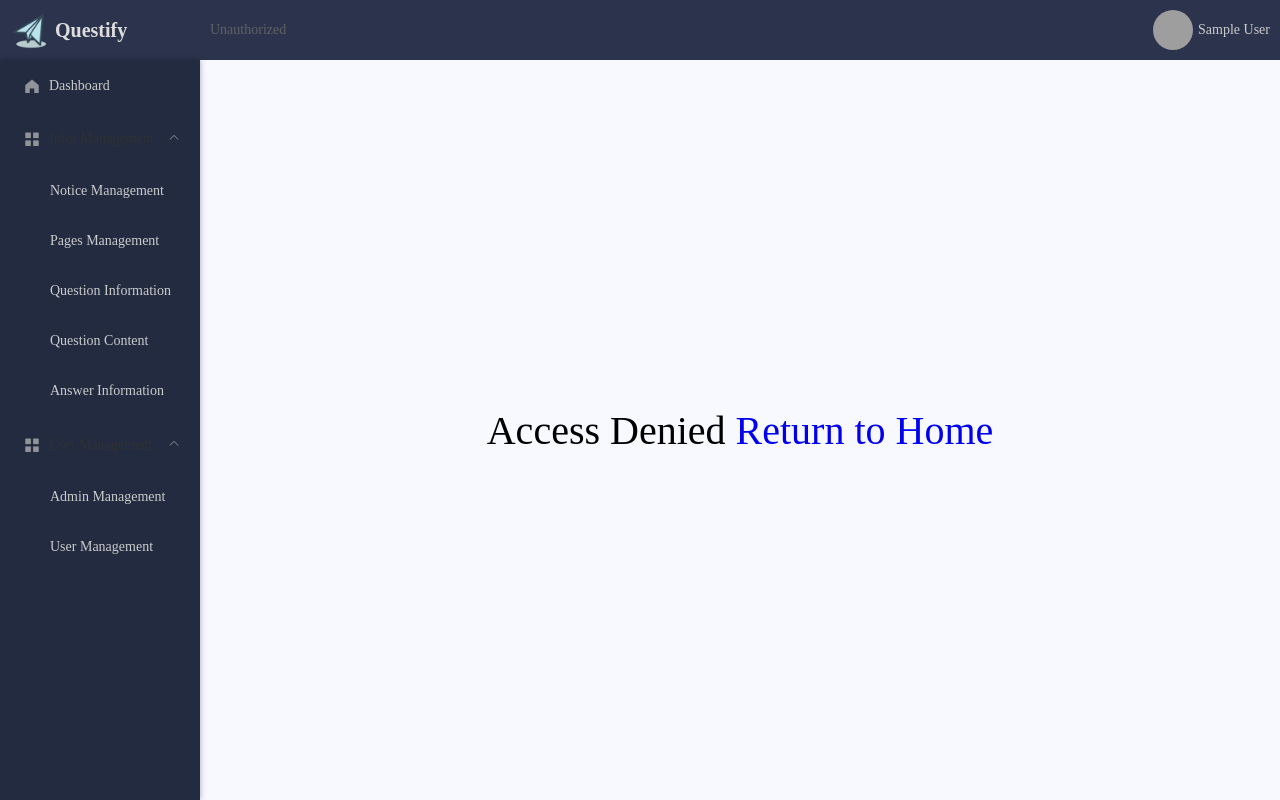
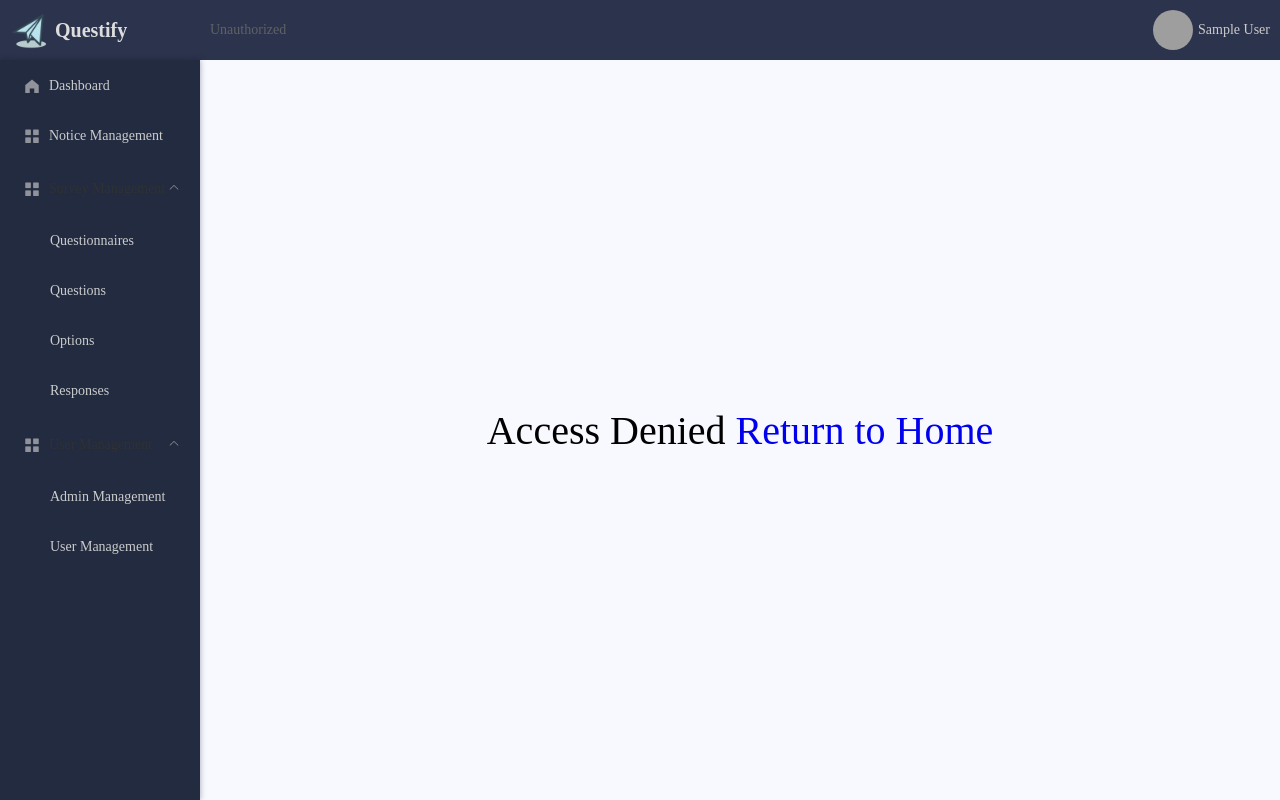
Before and after one commit to hangtang523/Questify, a Vue app in the folder front-end/: page /403 in a window 1280 px wide. Built offline with nearby package versions, Linux system fonts and the light colour scheme; no server answers; sample sign-in values are in the browser's storage; grey boxes are pictures that could not be loaded.

Commit message:
Rename NavigationBar

```diff
--- a/front-end/src/views/Front.vue
+++ b/front-end/src/views/Front.vue
@@ -14,7 +14,7 @@
           <el-menu :default-active="$route.path" mode="horizontal" router>
             <el-menu-item index="/front/home">Home</el-menu-item>
 
-            <el-menu-item index="/front/pages">My Pages </el-menu-item>
+            <el-menu-item index="/front/pages">My Questionnaires</el-menu-item>
             <el-menu-item index="/front/person">Personal Center</el-menu-item>
           </el-menu>
         </div>
--- a/front-end/src/views/Manager.vue
+++ b/front-end/src/views/Manager.vue
@@ -38,15 +38,18 @@
             <i class="el-icon-s-home"></i>
             <span slot="title">Dashboard</span>
           </el-menu-item>
+          <el-menu-item index="/notice">
+            <i class="el-icon-menu"></i>
+            <span slot="title">Notice Management</span>
+          </el-menu-item>
           <el-submenu index="info">
               <template slot="title">
-                <i class="el-icon-menu"></i><span>Infor Management</span>
+                <i class="el-icon-menu"></i><span>Survey Management</span>
               </template>
-                <el-menu-item index="/notice">Notice Management</el-menu-item>
-                <el-menu-item index="/pages">Pages Management</el-menu-item>
-                <el-menu-item index="/question">Question Information</el-menu-item>
-                <el-menu-item index="/questionItem">Question Content</el-menu-item>
-                <el-menu-item index="/answer">Answer Information</el-menu-item>
+                <el-menu-item index="/pages">Questionnaires</el-menu-item>
+                <el-menu-item index="/question">Questions</el-menu-item>
+                <el-menu-item index="/questionItem">Options</el-menu-item>
+                <el-menu-item index="/answer">Responses</el-menu-item>
 <!--            <el-menu-item index="/logs">操作日志</el-menu-item>-->
           </el-submenu>
           <el-submenu index="user">
--- a/front-end/src/views/manager/Pages.vue
+++ b/front-end/src/views/manager/Pages.vue
@@ -16,8 +16,8 @@
       <el-table :data="tableData" strip @selection-change="handleSelectionChange">
         <el-table-column type="selection" width="55" align="center"></el-table-column>
         <el-table-column prop="id" label="id" width="70" align="center" sortable></el-table-column>
-        <el-table-column prop="name" label="Template Name"></el-table-column>
-        <el-table-column prop="descr" label="Template Description"></el-table-column>
+        <el-table-column prop="name" label="Template Name" width="160"></el-table-column>
+        <el-table-column prop="descr" label="Template Description" width="160"></el-table-column>
         <el-table-column prop="img" label="Cover">
           <template v-slot="scope">
             <div style="display: flex; align-items: center">
@@ -26,10 +26,10 @@
             </div>
           </template>
         </el-table-column>
-        <el-table-column prop="count" label="Used times"></el-table-column>
-        <el-table-column prop="userId" label="Creator ID"></el-table-column>
+        <el-table-column prop="count" label="Used times" width="120"></el-table-column>
+<!--        <el-table-column prop="userId" label="Creator ID"></el-table-column>-->
         <el-table-column prop="username" label="Creator "></el-table-column>
-        <el-table-column prop="createTime" label="Create time"></el-table-column>
+        <el-table-column prop="createTime" label="Create time" width="140"></el-table-column>
         <el-table-column prop="open" label="Public"></el-table-column>
         <el-table-column prop="saved" label="Publish"></el-table-column>
         <el-table-column label="Actions" align="center" width="180">
```
Also changed, not shown: front-end/src/router/index.js (+5 -5 lines).
